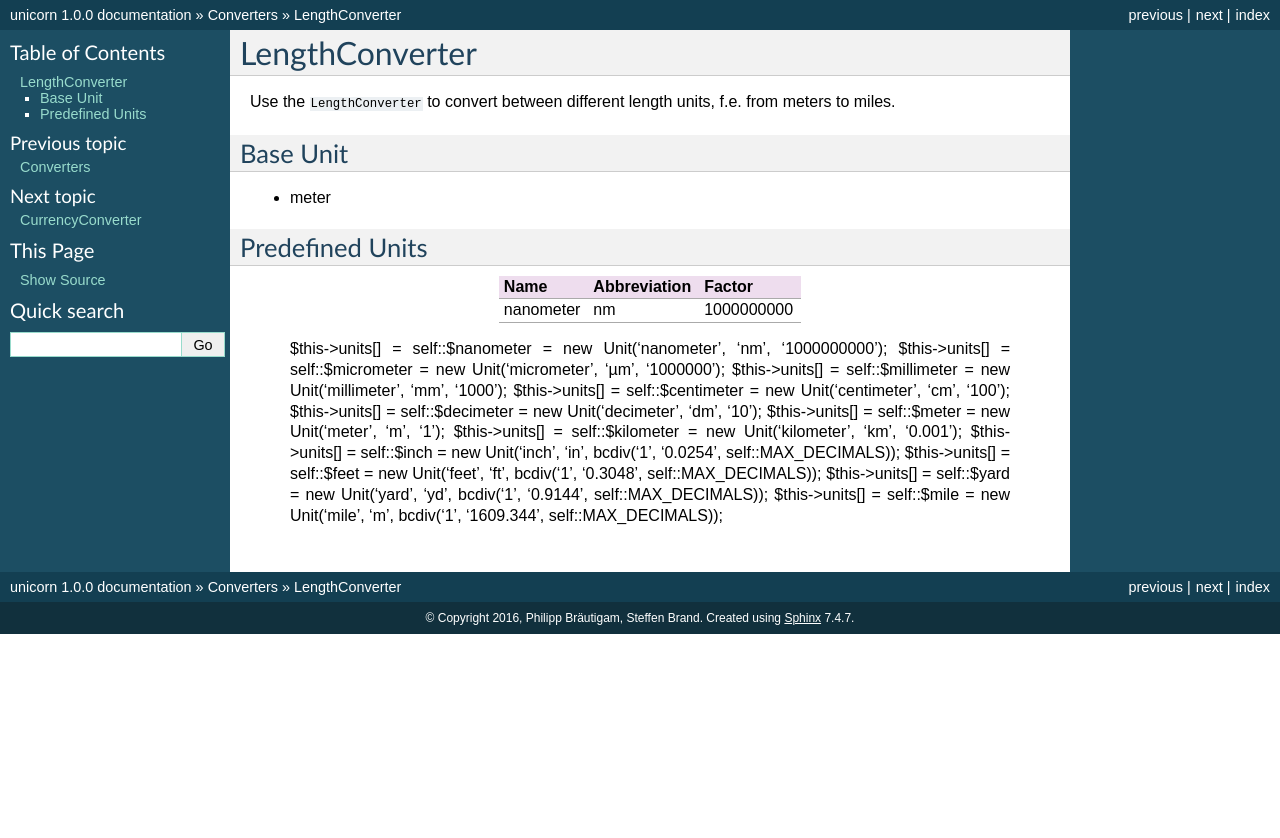
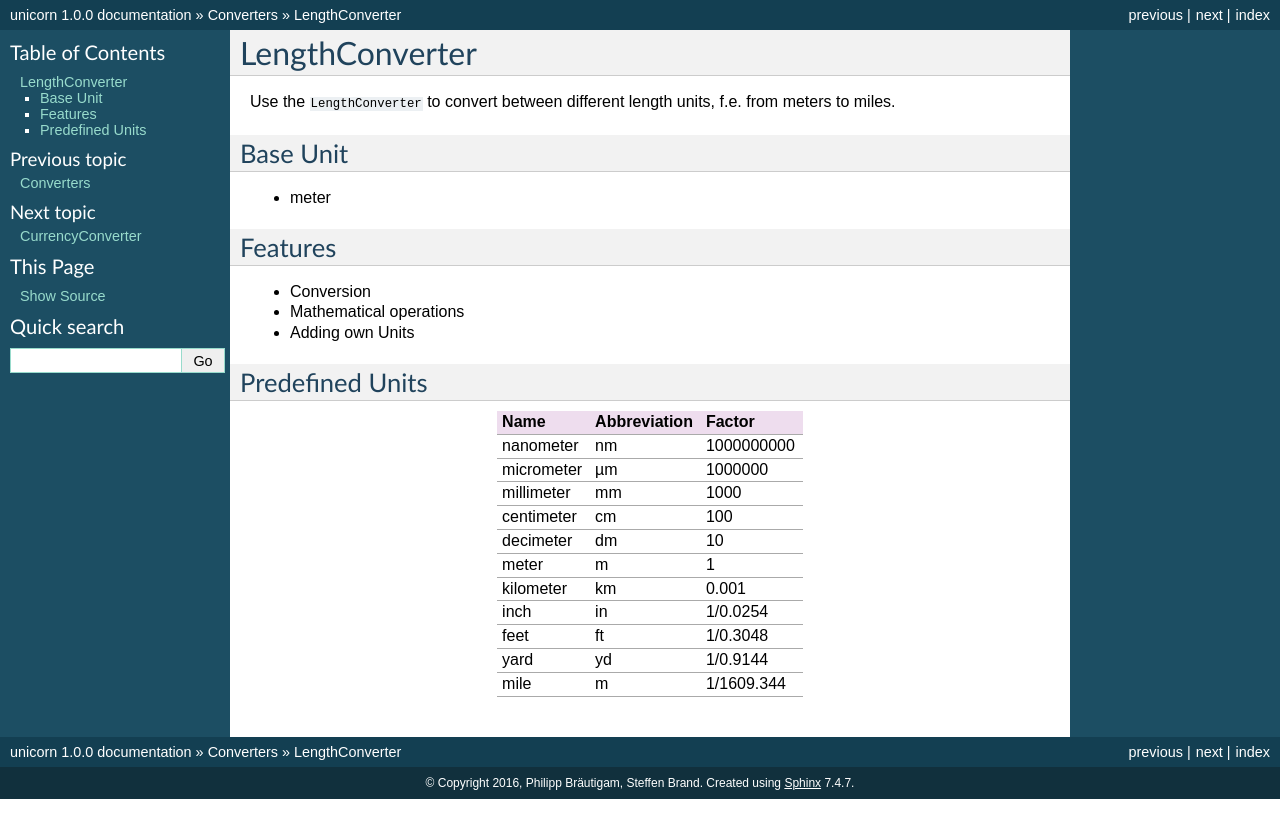
Before and after one commit to xyNNN/unicorn, a Sphinx documentation site: the page built from docs/source/length-converter.rst, in a window 1280 px wide. Shown: the top 838 px of the page. Built offline with Sphinx 7.4.7, drawn with Linux system fonts in a browser that asks for light colours.

Commit message:
working on docs

```diff
--- a/docs/source/length-converter.rst
+++ b/docs/source/length-converter.rst
@@ -11,23 +11,38 @@ Base Unit
 
 - meter
 
+Features
+========
+
+- Conversion
+- Mathematical operations
+- Adding own Units
+
 Predefined Units
 ================
 
-+-------------------+-------------------+-------------------+
-| Name              | Abbreviation      | Factor            |
-+===================+===================+===================+
-| nanometer         | nm                | 1000000000        |
-+-------------------+-------------------+-------------------+
-
-        $this->units[] = self::$nanometer = new Unit('nanometer', 'nm', '1000000000');
-        $this->units[] = self::$micrometer = new Unit('micrometer', 'µm', '1000000');
-        $this->units[] = self::$millimeter = new Unit('millimeter', 'mm', '1000');
-        $this->units[] = self::$centimeter = new Unit('centimeter', 'cm', '100');
-        $this->units[] = self::$decimeter = new Unit('decimeter', 'dm', '10');
-        $this->units[] = self::$meter = new Unit('meter', 'm', '1');
-        $this->units[] = self::$kilometer = new Unit('kilometer', 'km', '0.001');
-        $this->units[] = self::$inch = new Unit('inch', 'in', bcdiv('1', '0.0254', self::MAX_DECIMALS));
-        $this->units[] = self::$feet = new Unit('feet', 'ft', bcdiv('1', '0.3048', self::MAX_DECIMALS));
-        $this->units[] = self::$yard = new Unit('yard', 'yd', bcdiv('1', '0.9144', self::MAX_DECIMALS));
-        $this->units[] = self::$mile = new Unit('mile', 'm', bcdiv('1', '1609.344', self::MAX_DECIMALS));
++------------+--------------+------------+
+| Name       | Abbreviation | Factor     |
++============+==============+============+
+| nanometer  | nm           | 1000000000 |
++------------+--------------+------------+
+| micrometer | µm           | 1000000    |
++------------+--------------+------------+
+| millimeter | mm           | 1000       |
++------------+--------------+------------+
+| centimeter | cm           | 100        |
++------------+--------------+------------+
+| decimeter  | dm           | 10         |
++------------+--------------+------------+
+| meter      | m            | 1          |
++------------+--------------+------------+
+| kilometer  | km           | 0.001      |
++------------+--------------+------------+
+| inch       | in           | 1/0.0254   |
++------------+--------------+------------+
+| feet       | ft           | 1/0.3048   |
++------------+--------------+------------+
+| yard       | yd           | 1/0.9144   |
++------------+--------------+------------+
+| mile       | m            | 1/1609.344 |
++------------+--------------+------------+
```
